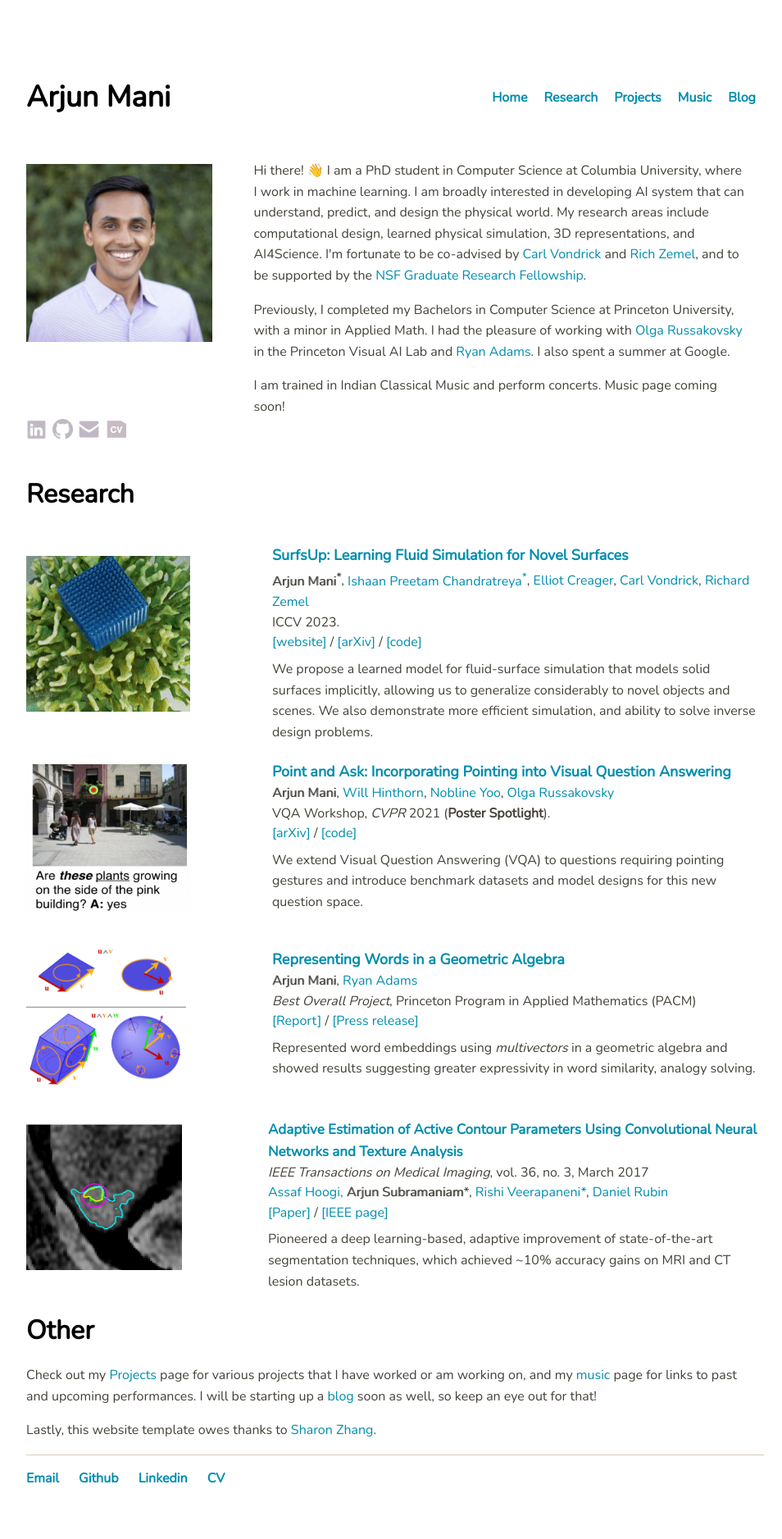
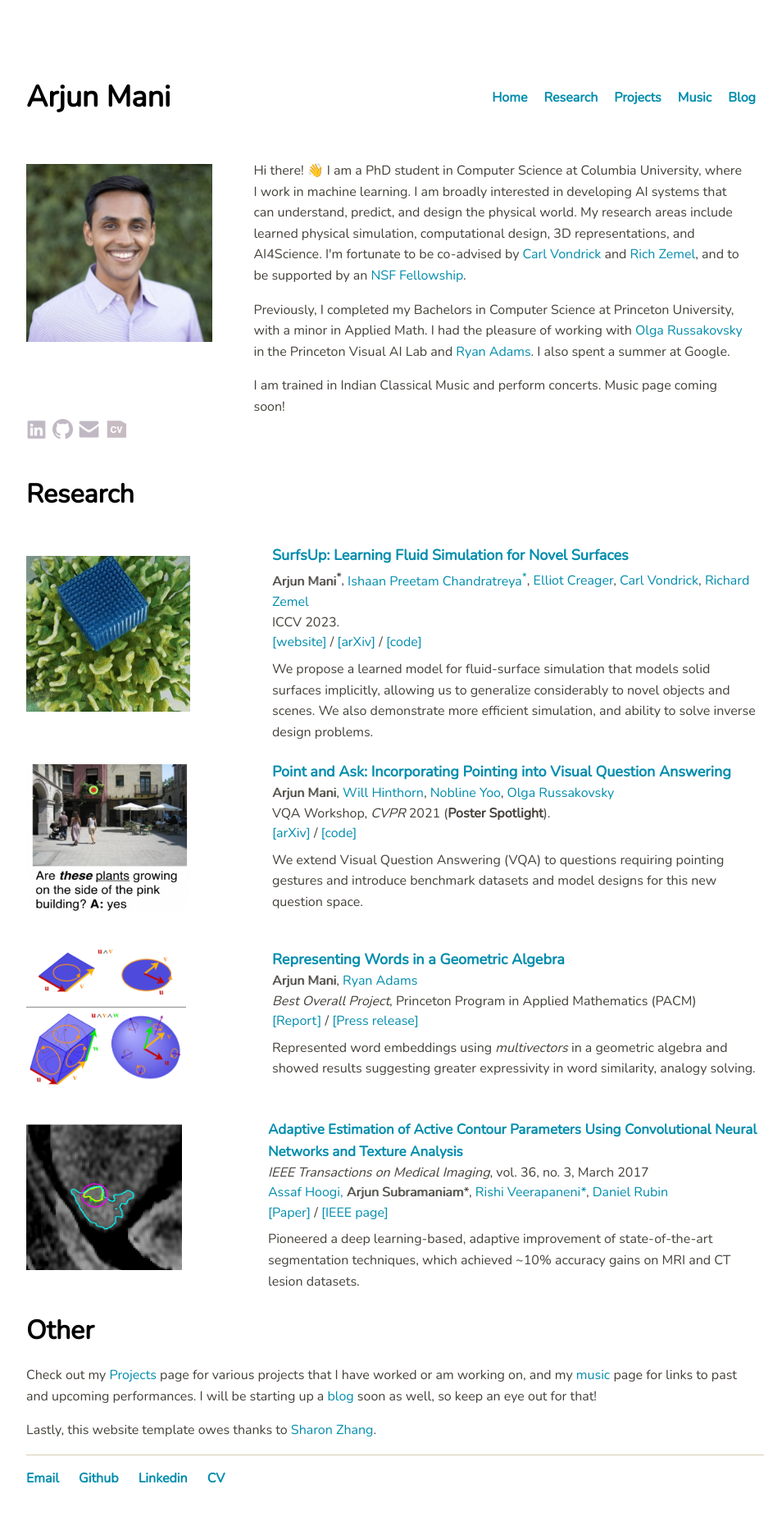
Before and after one commit to arjun-mani/arjun-mani.github.io, a Jekyll site: the page built from index.html, in a window 1280 px wide. Shown: the whole page at 82% size, without its empty margins (160-1114 px from the left). Built offline with Jekyll 4.4.1, drawn with Linux system fonts in a browser that asks for light colours.

Commit message:
Update index.html

```diff
--- a/index.html
+++ b/index.html
@@ -32,7 +32,7 @@ title: Home
 			<img src="./cuidpic2.jpg" width="100%" alt="profile pic" title="Yellowstone 2018">
 		</div>
 		<div class="about-desc">
-			<p> Hi there! 👋 I am a PhD student in Computer Science at Columbia University, where I work in machine learning. I am broadly interested in developing AI system that can understand, predict, and design the physical world. My research areas include computational design, learned physical simulation, 3D representations, and AI4Science. I'm fortunate to be co-advised by <a href="http://www.cs.columbia.edu/~vondrick/" target="_blank">Carl Vondrick</a> and <a href="http://www.cs.columbia.edu/~zemel/" target="_blank">Rich Zemel</a>, and to be supported by the <a href="https://www.nsfgrfp.org/" target="_blank">NSF Graduate Research Fellowship</a>. </p>
+			<p> Hi there! 👋 I am a PhD student in Computer Science at Columbia University, where I work in machine learning. I am broadly interested in developing AI systems that can understand, predict, and design the physical world. My research areas include learned physical simulation, computational design, 3D representations, and AI4Science. I'm fortunate to be co-advised by <a href="http://www.cs.columbia.edu/~vondrick/" target="_blank">Carl Vondrick</a> and <a href="http://www.cs.columbia.edu/~zemel/" target="_blank">Rich Zemel</a>, and to be supported by an <a href="https://www.nsfgrfp.org/" target="_blank">NSF Fellowship</a>. </p>
 
             <p> Previously, I completed my Bachelors in Computer Science at Princeton University, with a minor in Applied Math. I had the pleasure of working with <a href="https://www.cs.princeton.edu/~olgarus/" target="_blank">Olga Russakovsky</a>
 			in the Princeton Visual AI Lab and <a href="https://www.cs.princeton.edu/~rpa/" target="_blank">Ryan Adams</a>. I also spent a summer at Google. </p>
```
